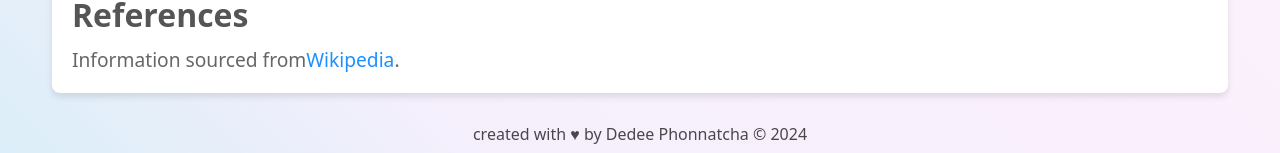
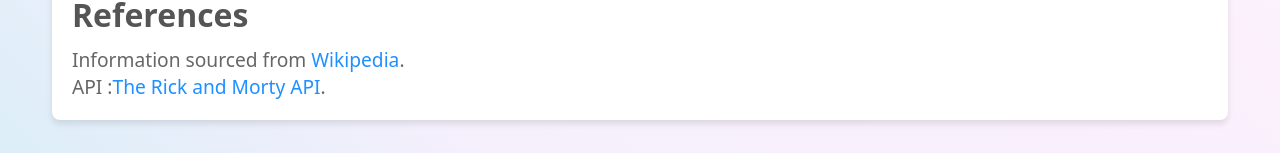
Before and after one commit to dedeepnc/Rick-and-Morty, a Next.js app: page /AboutRickAndMortyPage in a window 1280 px wide. Shown: the part 1236-1389 px from the top of the page. Built offline with nearby package versions, Linux system fonts and the light colour scheme; no server answers.

Commit message:
Initial commit

```diff
--- a/src/pages/AboutRickAndMortyPage.jsx
+++ b/src/pages/AboutRickAndMortyPage.jsx
@@ -116,7 +116,13 @@ const AboutRickAndMortyPage = () => {
           <p>
             Information sourced from
             <Link href="https://en.wikipedia.org/wiki/Rick_and_Morty" legacyBehavior>
-              <a target="_blank" rel="noopener noreferrer">Wikipedia</a>
+              <a target="_blank" rel="noopener noreferrer"> Wikipedia</a>
+            </Link>.
+          </p>
+          <p>
+            API :
+            <Link href="https://rickandmortyapi.com/" legacyBehavior>
+              <a target="_blank" rel="noopener noreferrer">The Rick and Morty API</a>
             </Link>.
           </p>
         </section>
```
